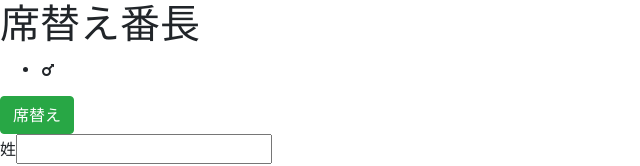
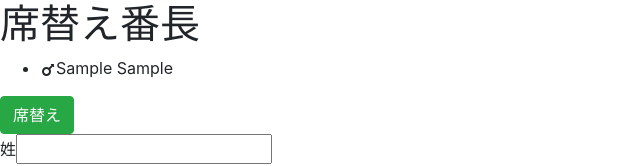
Before and after one commit to yoshioka-s/ReactHandsOn, a React app: page / in a window 1280 px wide. Both pictures are taken after typing "Sample", "Sample" into the empty fields and a click on the button "追加". Shown: the top 166 px of the page, without its empty margins (0-640 px from the left). Built offline with nearby package versions, Linux system fonts and the light colour scheme.

Commit message:
MemberList

```diff
--- a/src/components/App.js
+++ b/src/components/App.js
@@ -1,8 +1,8 @@
 import React, { useState } from 'react'
 import _ from 'lodash'
-import { FaMars, FaVenus } from 'react-icons/fa'
 import './App.module.css'
 import { useInput } from '../hooks'
+import MemberList from './MemberList'
 
 function App() {
   const [lastNameProps, resetLastname] = useInput('')
@@ -39,24 +39,8 @@ function App() {
       <h1>席替え番長</h1>
       <div className="wrapper">
         <div className="members">
-          <ul>
-            {boys.map((member, i) => (
-              <li key={i}>
-                <FaMars className="male" />
-                {member.name}
-              </li>
-            ))}
-          </ul>
-          <ul>
-            {girls.map((member, i) => {
-              return (
-                <li key={i}>
-                  <FaVenus className="female" />
-                  {member.name}
-                </li>
-              )
-            })}
-          </ul>
+          <MemberList members={boys} />
+          <MemberList members={girls} />
           <button onClick={shuffle} className="btn btn-success">
             席替え
           </button>
--- a/src/components/App.module.css
+++ b/src/components/App.module.css
@@ -13,10 +13,3 @@
 .member-form {
   flex-basis: 50%;
 }
-
-.female {
-  color: pink;
-}
-.male {
-  color: blue;
-}
--- /dev/null
+++ b/src/components/MemberList.js
@@ -0,0 +1,17 @@
+import React from 'react'
+import { FaMars, FaVenus } from 'react-icons/fa'
+
+function MemberList({ members }) {
+  return (
+    <ul>
+      {members.map((member, i) => (
+        <li key={i}>
+          {member.gender ? <FaVenus /> : <FaMars />}
+          {member.lastName} {member.firstName}
+        </li>
+      ))}
+    </ul>
+  )
+}
+
+export default MemberList
--- /dev/null
+++ b/src/components/MemberList.module.css
@@ -0,0 +1,6 @@
+.female {
+  color: pink;
+}
+.male {
+  color: blue;
+}
```
